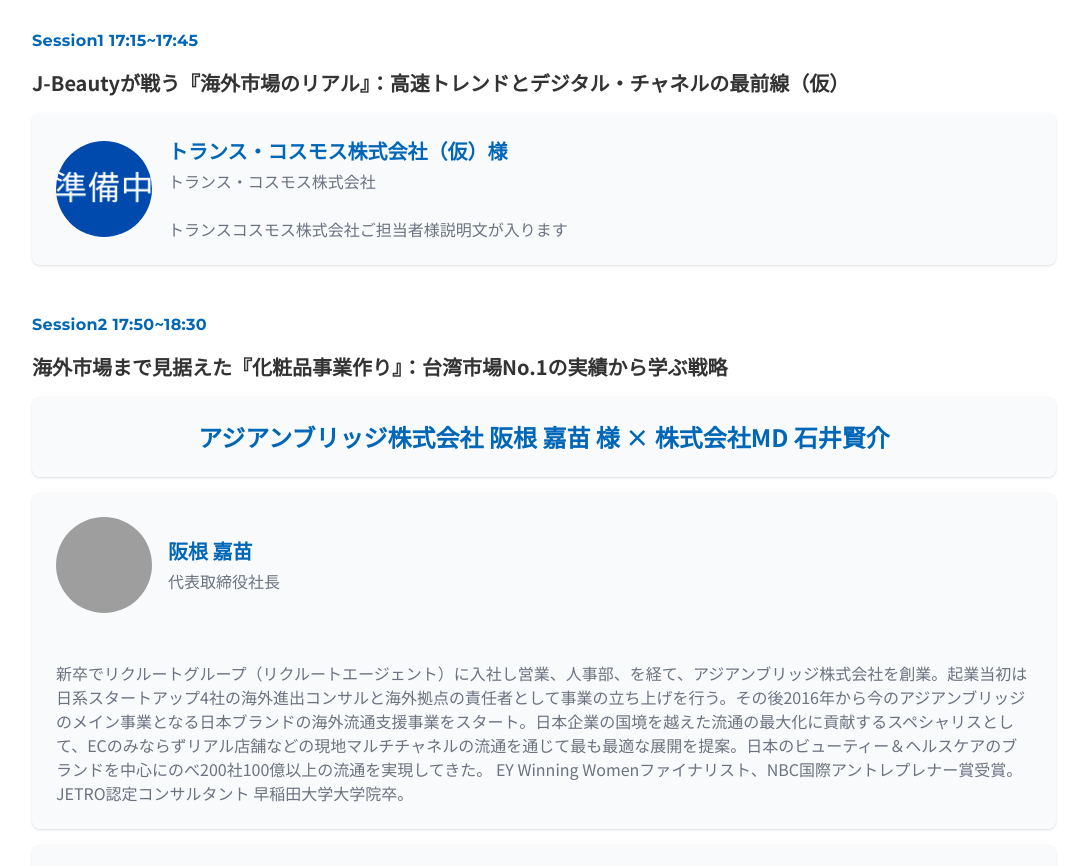
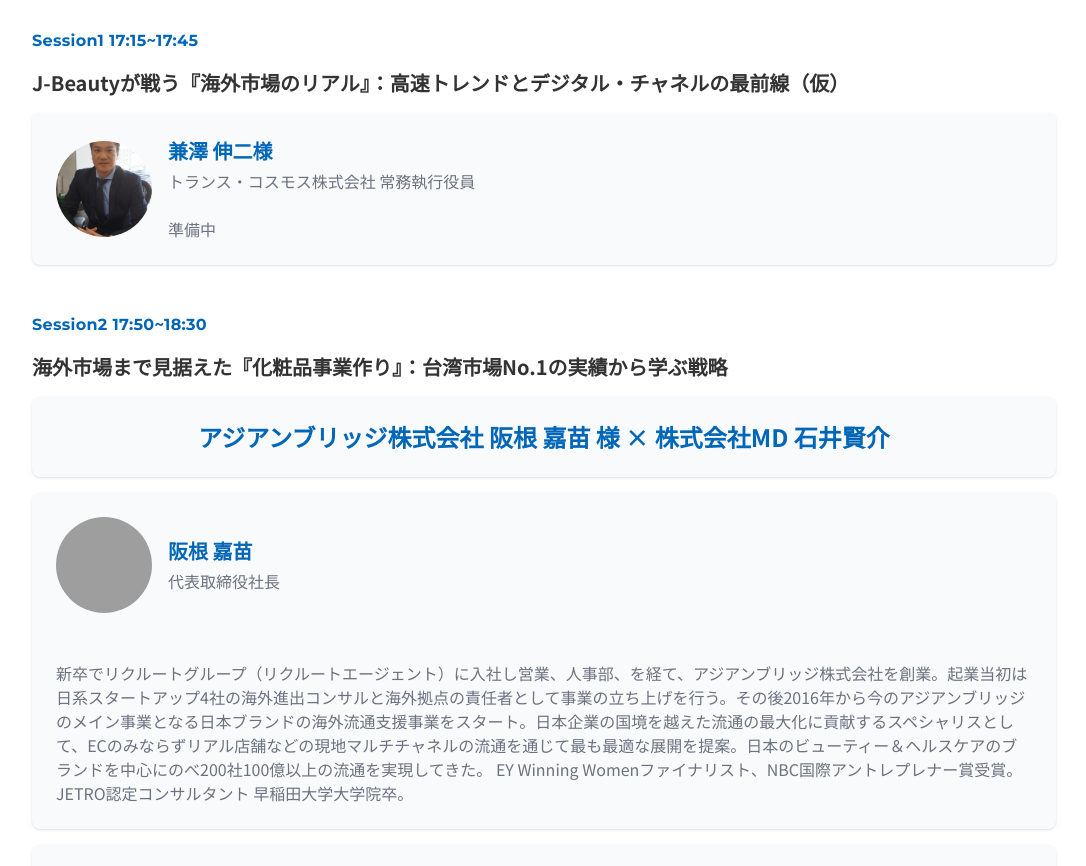
Before and after one commit to baycosme/Baycosme_NEXT-COSMETIC-EXPO-2025_1203, a plain HTML site: page index.html in a window 1280 px wide. Shown: the part 2620-3486 px from the top of the page, without its empty margins (96-1182 px from the left). Drawn offline with nearby package versions, Linux system fonts and the light colour scheme; grey boxes are pictures that could not be loaded.

Commit message:
Update content and image source in index.html

```diff
--- a/index.html
+++ b/index.html
@@ -141,17 +141,17 @@
       </p>
 
       <div class="bg-gray-50 p-6 rounded-lg shadow flex items-center gap-4">
-        <img src="pre.png" alt="トランス・コスモス"
+        <img src="KANESAWA.png" alt="兼澤伸二"
              class="w-24 h-24 rounded-full object-cover">
         <div>
           <p class="text-lg md:text-xl font-bold text-[var(--blue-main)] mb-1">
-            トランス・コスモス株式会社（仮）様
+            兼澤 伸二様
           </p>
           <p class="text-sm md:text-base text-gray-500 leading-tight">
-            トランス・コスモス株式会社
+            トランス・コスモス株式会社 常務執行役員
             <br>
             <br>
-            トランスコスモス株式会社ご担当者様説明文が入ります
+            準備中
           </p>
         </div>
       </div>
```
